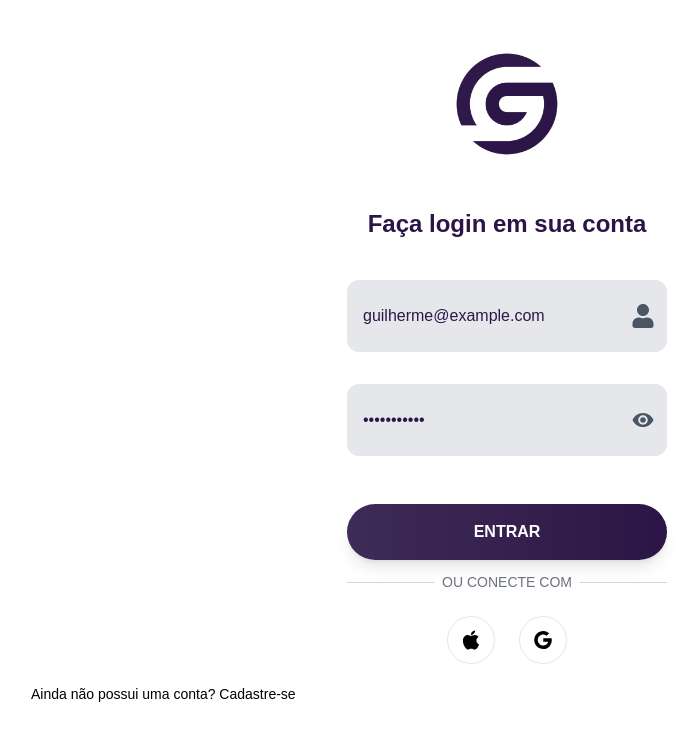
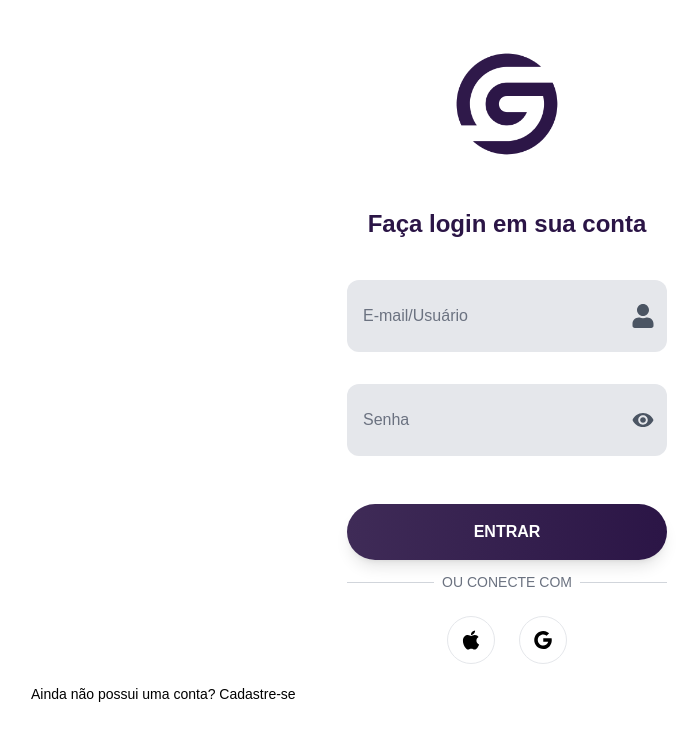
Before and after one commit to guilhermerezende10/FitMeta, a React (Vite) app in the folder fitmeta-project/: page /login in a window 1280 px wide. Shown: the top 740 px of the page, without its empty margins (133-831 px from the left). Built offline with nearby package versions, Linux system fonts and the light colour scheme.

Commit message:
bug fixed

```diff
--- a/fitmeta-project/src/features/authentication/LoginForm.jsx
+++ b/fitmeta-project/src/features/authentication/LoginForm.jsx
@@ -8,41 +8,44 @@ import toast from "react-hot-toast";
 
 function LoginForm() {
   const [formData, setFormData] = useState({
-    email: "guilherme@example.com",
-    password: "password123",
+    email: "",
+    password: "",
   });
 
   const { login, isLoading } = useLogin();
 
   function handleSubmit(e) {
-    console.log('entrou no handleSubmit');
     e.preventDefault();
 
     if (!formData.email || !formData.password) {
-      toast.error(
-        "Por favor, preencha todas os campos antes de continuar."
-      );
+      toast.error("Por favor, preencha todas os campos antes de continuar.");
       return;
     }
-    login(formData);
+    login(formData, {
+      onSettled: () => {
+        setFormData({
+          email: "",
+          password: "",
+        });
+      },
+    });
   }
 
   function handleChange(e) {
-    const { value } = e.target;
+    const { name, value } = e.target;
     setFormData((prev) => ({
       ...prev,
-      value,
+      [name]: value, // ✅ agora atualiza o campo certo
     }));
   }
 
   return (
     <form onSubmit={handleSubmit} className="flex flex-col items-center">
-
       <div className="flex flex-col gap-4 w-80 mb-16">
         <LoginRegisterInput
           type="text"
           placeholder="E-mail/Usuário"
-          name="email/username"
+          name="email"
           iconElement={<FaUser />}
           value={formData.email}
           onChange={handleChange}
```
